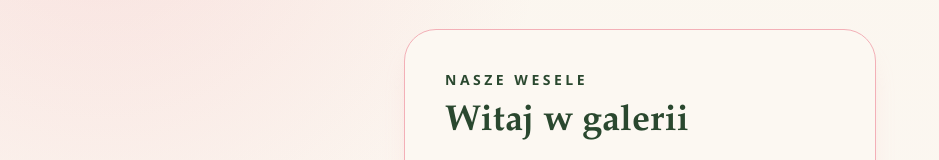
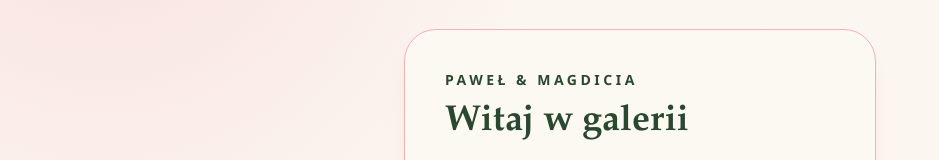
Before and after one commit to hasparus/wianki, a Next.js app: page /login in a window 1280 px wide. Shown: the part 132-292 px from the top of the page, without its empty margins (0-939 px from the left). Built offline with nearby package versions, Linux system fonts and the light colour scheme.

Commit message:
Change texts

```diff
--- a/app/layout.tsx
+++ b/app/layout.tsx
@@ -2,7 +2,7 @@ import type { Metadata } from "next";
 import "./globals.css";
 
 export const metadata: Metadata = {
-  title: "Nasze wesele — galeria zdjęć",
+  title: "Paweł & Magdicia — galeria zdjęć",
   description: "Prywatna galeria zdjęć ślubnych dla naszych gości.",
   robots: {
     index: false,
--- a/app/login/page.tsx
+++ b/app/login/page.tsx
@@ -5,7 +5,7 @@ export default function LoginPage() {
   return (
     <main className="mx-auto flex min-h-screen w-full max-w-lg items-center px-5 py-12">
       <section className="w-full rounded-[2rem] border border-wedding-rose bg-wedding-cream p-7 shadow-xl shadow-wedding-rose/20 sm:p-10">
-        <p className="text-sm font-bold uppercase tracking-[0.25em]">Nasze wesele</p>
+        <p className="text-sm font-bold uppercase tracking-[0.25em]">Paweł & Magdicia</p>
         <h1 className="mt-3 font-serif text-4xl font-bold">Witaj w galerii</h1>
         <p className="mt-4 leading-7">
           Zeskanuj kod QR z zaproszenia albo wpisz hasło, które od nas
--- a/components/gallery-client.tsx
+++ b/components/gallery-client.tsx
@@ -77,7 +77,7 @@ export function GalleryClient({ initial }: { initial: GalleryResponse }) {
             Wspomnienia z naszego dnia
           </p>
           <h1 className="font-serif text-5xl font-bold sm:text-7xl">
-            Nasze wesele
+            Paweł & Magdicia
           </h1>
           <p className="mx-auto max-w-2xl text-lg leading-8">
             Dziękujemy, że świętujecie razem z nami. Dodajcie swoje kadry i
--- a/components/upload-panel.tsx
+++ b/components/upload-panel.tsx
@@ -377,8 +377,8 @@ export function UploadPanel({ onComplete }: { onComplete: () => void }) {
         Dodaj swoje zdjęcia
       </h2>
       <p className="mt-2 leading-7">
-        Jednorazowo wybierz maksymalnie 10 zdjęć. Oryginały zachowamy, a do
-        galerii przygotujemy lekkie kopie.
+        Jednorazowo wybierz maksymalnie 10 zdjęć. Folder do dysku ze zdjęciami
+        zostanie udostępniony po weselu.
       </p>
       <input
         ref={inputRef}
```
